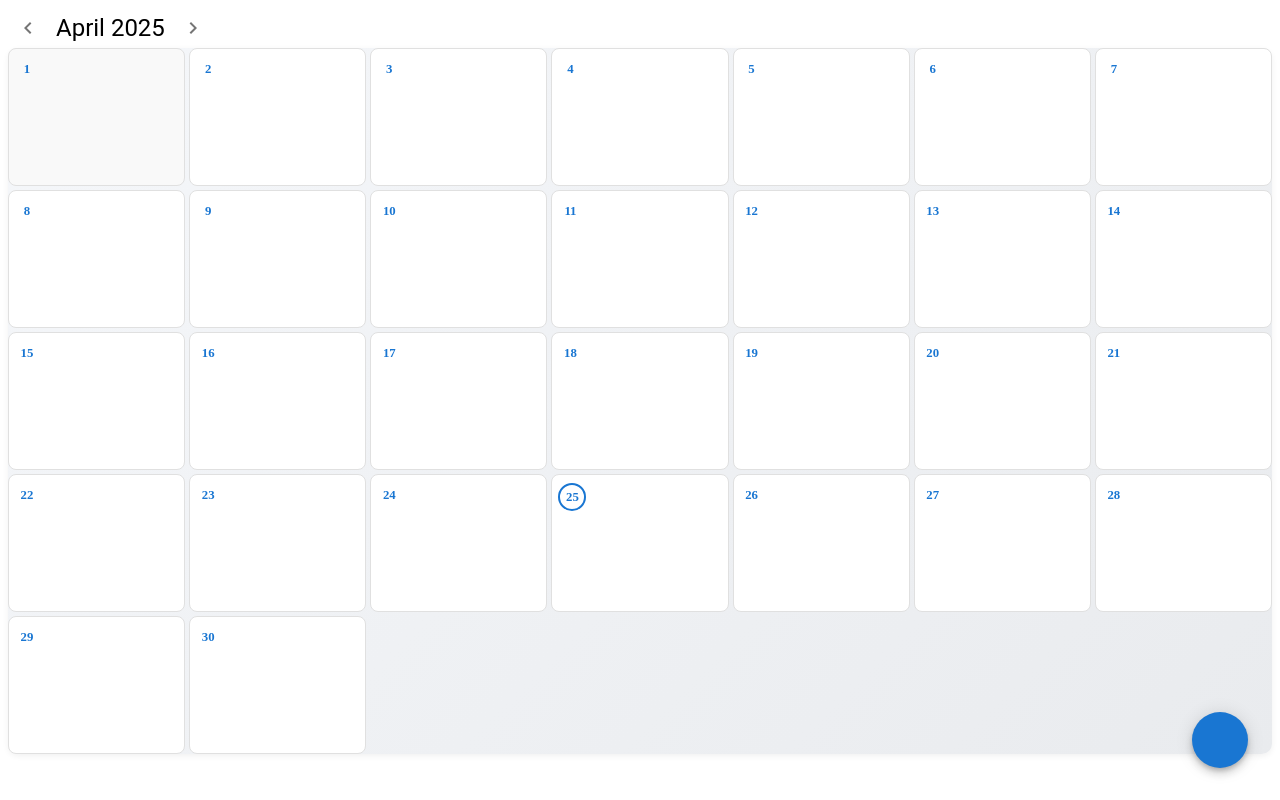
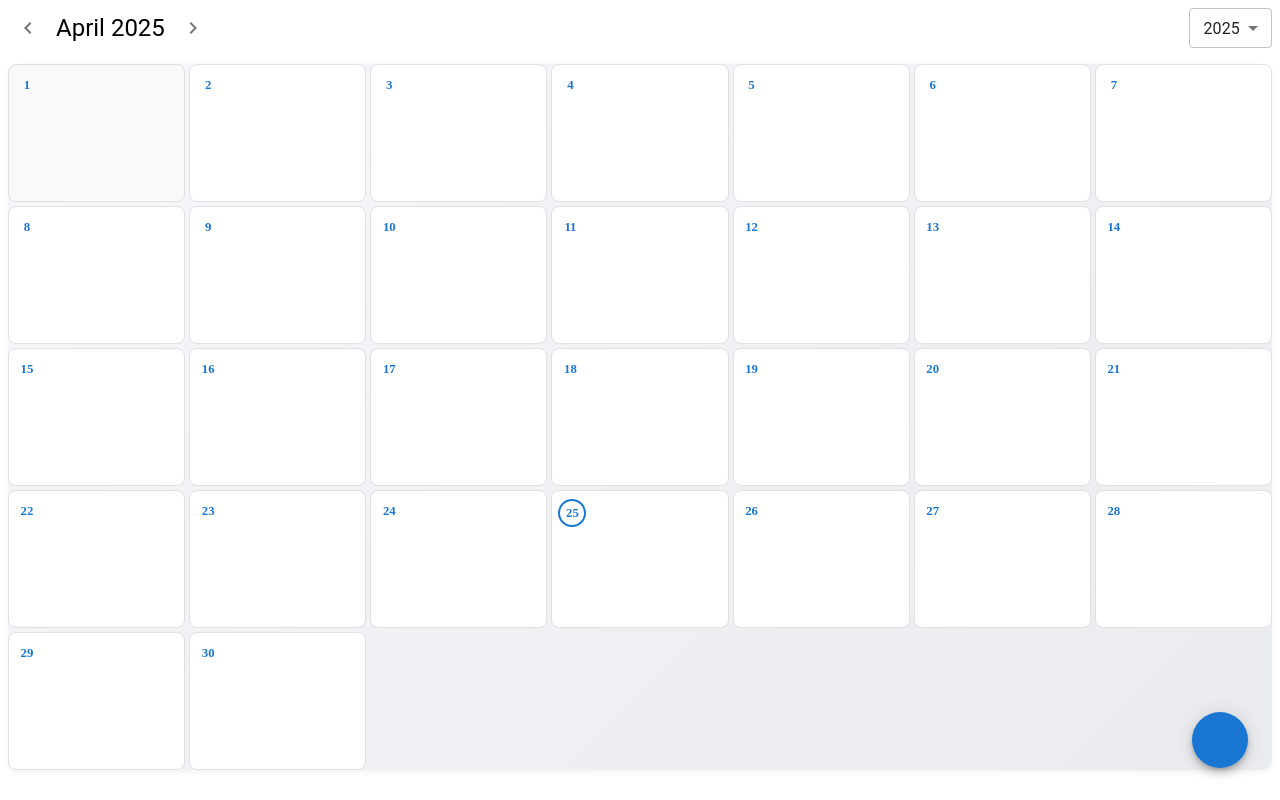
Before and after one commit to voronine/calendar-events, a Next.js app: page / in a window 1280 px wide. Built offline with nearby package versions, Linux system fonts and the light colour scheme; some icons are missing.

Commit message:
validation sort

```diff
--- a/src/app/page.tsx
+++ b/src/app/page.tsx
@@ -5,25 +5,41 @@ import { Box, Fab } from '@mui/material'
 import AddIcon from '@mui/icons-material/Add'
 import MonthNavigator from '@/components/MonthNavigator'
 import CalendarGrid from '@/components/CalendarGrid'
+import YearSelector from '@/components/YearSelector'
 import { useAppDispatch, useAppSelector } from '@/store/hooks'
-import { openAddDrawer, closeAddDrawer, closeViewDrawer } from '@/store/slices/modalSlice'
+import {
+  openAddDrawer,
+  closeAddDrawer,
+  closeViewDrawer,
+} from '@/store/slices/modalSlice'
 import ViewEventsDrawer from '@/components/Modals/ViewEventsDrawer'
 import { EventDrawer } from '@/components/Modals/EventDrawer'
 
-const Home: React.FC = () => {
+export default function Home() {
   const [current, setCurrent] = useState(new Date())
   const dispatch = useAppDispatch()
-  const { addOpen, addEvent, viewOpen, viewDate } = useAppSelector((s) => s.modal)
+  const { addOpen, addEvent, viewOpen, viewDate } = useAppSelector(s => s.modal)
 
   const handleAdd = (date?: Date) => {
-    dispatch(openAddDrawer(date ? date.toISOString() : null))
+    dispatch(openAddDrawer(date?.toISOString() ?? null))
   }
 
   return (
     <NoSsr>
-      <Box>
+      <Box
+        sx={{
+          display: 'flex',
+          alignItems: 'center',
+          justifyContent: 'space-between',
+          mb: 2,
+        }}
+      >
         <MonthNavigator date={current} onChange={setCurrent} />
+        <YearSelector currentDate={current} onChange={setCurrent} />
+      </Box>
+
       <CalendarGrid current={current} onAdd={handleAdd} />
+
       <Fab
         color="primary"
         sx={{ position: 'fixed', bottom: 32, right: 32 }}
@@ -31,11 +47,17 @@ const Home: React.FC = () => {
       >
         <AddIcon />
       </Fab>
-        <EventDrawer open={addOpen} onClose={() => dispatch(closeAddDrawer())} initialEvent={addEvent} />
-        <ViewEventsDrawer open={viewOpen} date={viewDate ? new Date(viewDate) : undefined} onClose={() => dispatch(closeViewDrawer())} />
-      </Box>
+
+      <EventDrawer
+        open={addOpen}
+        onClose={() => dispatch(closeAddDrawer())}
+        initialEvent={addEvent}
+      />
+      <ViewEventsDrawer
+        open={viewOpen}
+        date={viewDate ? new Date(viewDate) : undefined}
+        onClose={() => dispatch(closeViewDrawer())}
+      />
     </NoSsr>
   )
 }
-
-export default Home
--- a/src/components/EventList.tsx
+++ b/src/components/EventList.tsx
@@ -1,11 +1,18 @@
-// components/EventList.tsx
 'use client'
 import React, { useMemo } from 'react'
 import { useAppSelector } from '@/store/hooks'
 import { iso } from '@/lib/date'
 import EventItem from './EventItem'
 import styles from './CalendarGrid.module.css'
-import { EventType } from '@/store/slices/eventsSlice'
+
+export type EventType = {
+  id: string
+  title: string
+  start: string
+  end: string
+  startTime?: string
+  endTime?: string
+}
 
 type EventListProps = {
   date: Date
@@ -15,8 +22,9 @@ type EventListProps = {
 export default function EventList({ date, onEdit }: EventListProps) {
   const items = useAppSelector(s => s.events.items)
   const events = useMemo(() => {
-    const filtered = items.filter(e => iso(new Date(e.start)) === iso(date))
-    return [...filtered].sort((a, b) => {
+    return items
+      .filter(e => iso(new Date(e.start)) === iso(date))
+      .sort((a, b) => {
         const tA = a.startTime
           ? new Date(a.startTime).getTime()
           : new Date(a.start).getTime()
@@ -34,7 +42,6 @@ export default function EventList({ date, onEdit }: EventListProps) {
           <EventItem
             title={ev.title}
             start={ev.start}
-            startTime={ev.startTime}
             onClick={() => onEdit(ev)}
           />
         </div>
--- a/src/components/Modals/EventDrawer.tsx
+++ b/src/components/Modals/EventDrawer.tsx
@@ -8,44 +8,18 @@ import {
 } from '@mui/x-date-pickers'
 import { AdapterDateFns } from '@mui/x-date-pickers/AdapterDateFns'
 import { Formik } from 'formik'
-import * as yup from 'yup'
 import NoSsr from '@mui/material/NoSsr'
 import { useAppDispatch } from '@/store/hooks'
 import { addEvent } from '@/store/slices/eventsSlice'
 import { closeAddDrawer } from '@/store/slices/modalSlice'
 import { EventItem } from '@/store/slices/eventsSlice'
+import { eventSchema } from '@/lib/eventValidation'
 
 type Props = {
   open: boolean
   onClose: () => void
   initialEvent: EventItem | null
 }
-
-const schema = yup.object({
-  title: yup
-    .string()
-    .min(3, 'Title must be at least 3 characters')
-    .max(100, 'Title must be at most 100 characters')
-    .required('Title is required'),
-  start: yup.date().required('Start date is required'),
-  end: yup
-    .date()
-    .min(yup.ref('start'), 'End date cannot be before start date')
-    .required('End date is required'),
-  startTime: yup.date().nullable(),
-  endTime: yup
-    .date()
-    .nullable()
-    .test(
-      'endTime-after-startTime',
-      'End time cannot be before start time',
-      function (value) {
-        const { startTime } = this.parent
-        if (!startTime || !value) return true
-        return new Date(value) >= new Date(startTime)
-      }
-    ),
-})
 
 const dialogSx = (top: number, left: number) => ({
   '& .MuiDialog-container': { position: 'relative' },
@@ -70,6 +44,7 @@ export const EventDrawer: React.FC<Props> = ({
   initialEvent,
 }) => {
   const dispatch = useAppDispatch()
+  const isEdit = Boolean(initialEvent)
   const startRef = useRef<HTMLInputElement | null>(null)
   const endRef = useRef<HTMLInputElement | null>(null)
   const [startPos, setStartPos] = useState({ top: 0, left: 0 })
@@ -103,7 +78,7 @@ export const EventDrawer: React.FC<Props> = ({
         <LocalizationProvider dateAdapter={AdapterDateFns}>
           <Formik<EventItem>
             initialValues={initialValues}
-            validationSchema={schema}
+            validationSchema={eventSchema}
             onSubmit={(values) => {
               dispatch(
                 addEvent({
@@ -136,8 +111,9 @@ export const EventDrawer: React.FC<Props> = ({
               >
                 <Stack spacing={2} sx={{ flexGrow: 1 }}>
                   <Typography variant="h6">
-                 Add event
+                    {isEdit ? 'Edit event' : 'Add event'}
                   </Typography>
+
                   <Box sx={{ minHeight: 75 }}>
                     <TextField
                       name="title"
@@ -171,6 +147,8 @@ export const EventDrawer: React.FC<Props> = ({
                           sx: dialogSx(startPos.top, startPos.left),
                         },
                       }}
+                      inputRef={startRef}
+                      onOpen={() => updatePosition(startRef, setStartPos)}
                     />
                   </Box>
 
@@ -195,6 +173,8 @@ export const EventDrawer: React.FC<Props> = ({
                           sx: dialogSx(endPos.top, endPos.left),
                         },
                       }}
+                      inputRef={endRef}
+                      onOpen={() => updatePosition(endRef, setEndPos)}
                     />
                   </Box>
 
@@ -206,8 +186,6 @@ export const EventDrawer: React.FC<Props> = ({
                       }
                       ampm={false}
                       format="HH:mm"
-                      inputRef={startRef}
-                      onOpen={() => updatePosition(startRef, setStartPos)}
                       onChange={(date) =>
                         setFieldValue('startTime', date?.toISOString())
                       }
@@ -241,7 +219,7 @@ export const EventDrawer: React.FC<Props> = ({
                               position: 'absolute',
                               top: 0,
                               right: 5,
-                              p: 0
+                              p: 0,
                             },
                           },
                         },
@@ -252,11 +230,11 @@ export const EventDrawer: React.FC<Props> = ({
                   <Box sx={{ minHeight: 75 }}>
                     <MobileTimePicker
                       label="End time"
-                      value={values.endTime ? new Date(values.endTime) : null}
+                      value={
+                        values.endTime ? new Date(values.endTime) : null
+                      }
                       ampm={false}
                       format="HH:mm"
-                      inputRef={endRef}
-                      onOpen={() => updatePosition(endRef, setEndPos)}
                       onChange={(date) =>
                         setFieldValue('endTime', date?.toISOString())
                       }
@@ -272,6 +250,9 @@ export const EventDrawer: React.FC<Props> = ({
                         dialog: {
                           disablePortal: true,
                           hideBackdrop: true,
+                          PaperProps: {
+                            sx: { minWidth: 300 },
+                          },
                           sx: {
                             ...dialogSx(endPos.top, endPos.left),
                             '& .MuiClock-root': { m: 0 },
@@ -288,7 +269,7 @@ export const EventDrawer: React.FC<Props> = ({
                               top: 0,
                               right: 5,
                             },
-                            }
+                          },
                         },
                       }}
                     />
--- /dev/null
+++ b/src/components/YearSelector.tsx
@@ -0,0 +1,36 @@
+'use client'
+import React, { useMemo } from 'react'
+import { Select, MenuItem, SelectChangeEvent } from '@mui/material'
+
+type YearSelectorProps = {
+  currentDate: Date
+  onChange: (date: Date) => void
+}
+
+export default function YearSelector({ currentDate, onChange }: YearSelectorProps) {
+  const yearOptions = useMemo(() => {
+    const year = currentDate.getFullYear()
+    return Array.from({ length: 5 }, (_, i) => year - 2 + i)
+  }, [currentDate])
+
+  const handleYearChange = (e: SelectChangeEvent<number>) => {
+    const newYear = Number(e.target.value)
+    const next = new Date(currentDate)
+    next.setFullYear(newYear)
+    onChange(next)
+  }
+
+  return (
+    <Select<number>
+      value={currentDate.getFullYear()}
+      onChange={handleYearChange}
+      size="small"
+    >
+      {yearOptions.map(y => (
+        <MenuItem key={y} value={y}>
+          {y}
+        </MenuItem>
+      ))}
+    </Select>
+  )
+}
--- /dev/null
+++ b/src/lib/eventValidation.ts
@@ -0,0 +1,30 @@
+import * as yup from 'yup'
+
+export const eventSchema = yup.object({
+  title: yup
+    .string()
+    .min(3, 'Title must be at least 3 characters')
+    .max(100, 'Title must be at most 100 characters')
+    .required('Title is required'),
+  start: yup
+    .date()
+    .min(new Date(), 'Cannot set an event in the past')
+    .required('Start date is required'),
+  end: yup
+    .date()
+    .min(yup.ref('start'), 'End date cannot be before start date')
+    .required('End date is required'),
+  startTime: yup.date().nullable(),
+  endTime: yup
+    .date()
+    .nullable()
+    .test(
+      'endTime-after-startTime',
+      'End time cannot be before start time',
+      function (value) {
+        const { startTime } = this.parent
+        if (!startTime || !value) return true
+        return new Date(value) >= new Date(startTime)
+      }
+    ),
+})
```
Lines whose indentation alone changed are shown as unchanged.
